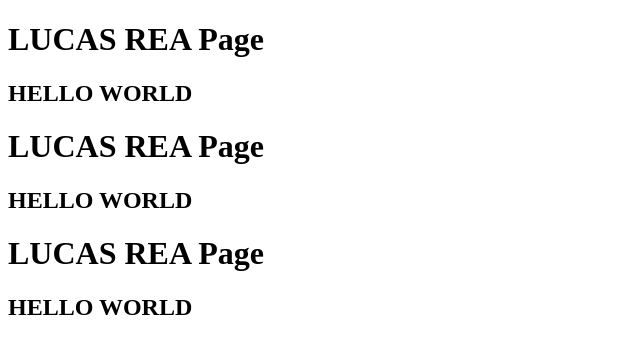
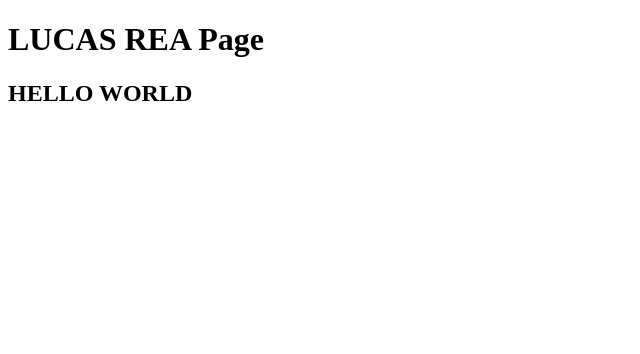
Before and after one commit to lucasrea/LucasReaPortfolio, a React app: page / in a window 1280 px wide. Shown: the top 354 px of the page, without its empty margins (0-640 px from the left). Built offline with nearby package versions, Linux system fonts and the light colour scheme.

Commit message:
code change

```diff
--- a/src/main.jsx
+++ b/src/main.jsx
@@ -8,10 +8,6 @@ ReactDOM.createRoot(document.getElementById("root")).render(
   <div>
     <h1>LUCAS REA Page</h1>
     <h2>HELLO WORLD</h2>
-    <h1>LUCAS REA Page</h1>
-    <h2>HELLO WORLD</h2>
-    <h1>LUCAS REA Page</h1>
-    <h2>HELLO WORLD</h2>
   </div>
   // {/* </React.StrictMode> */}
   // ,
```
